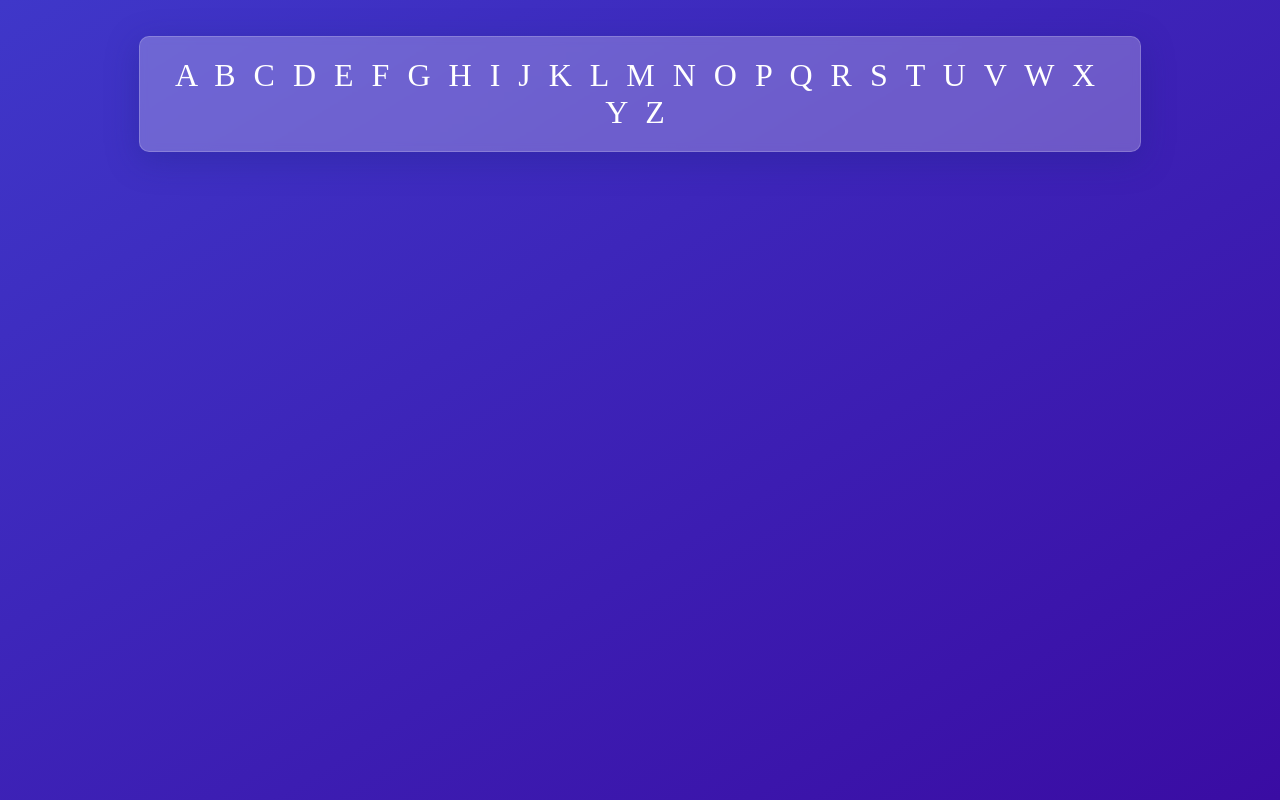
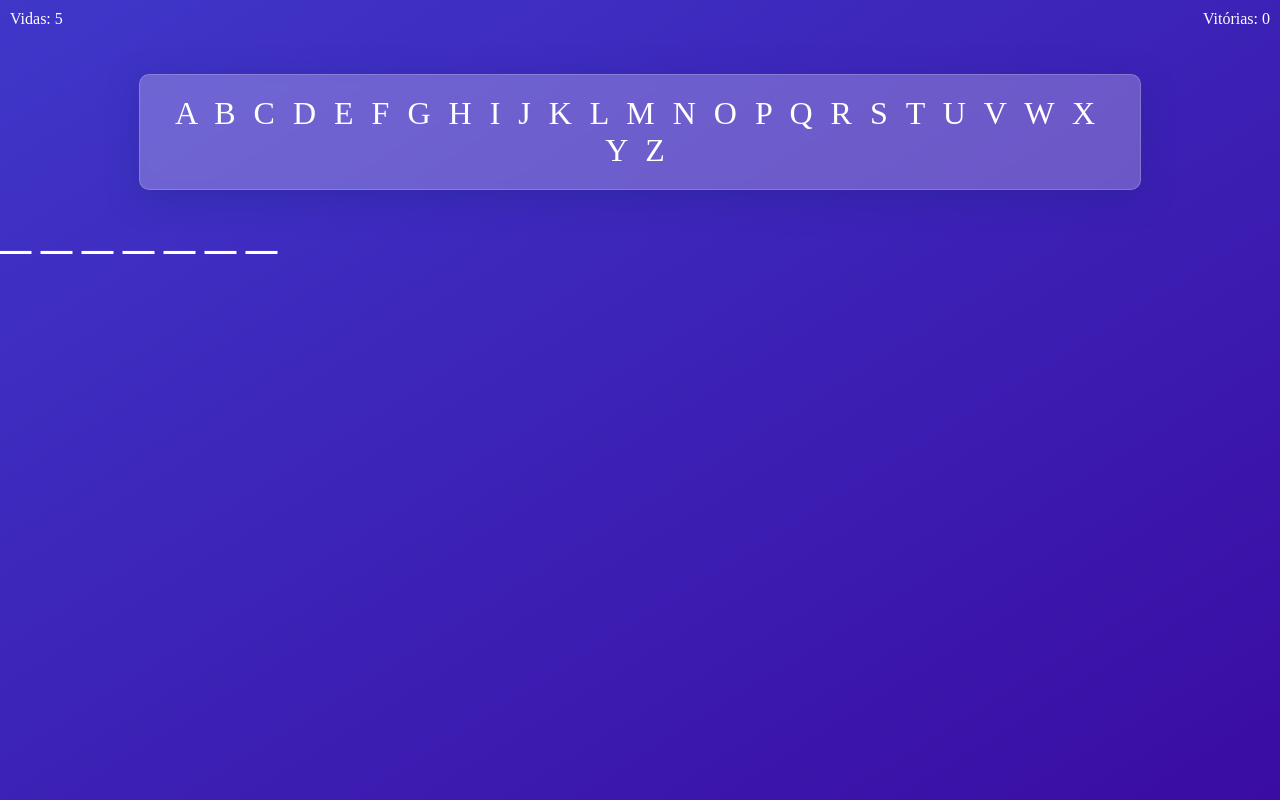
Before and after one commit to antonxandre/synthwords-purejs, a plain HTML site: page index.html in a window 1280 px wide. Drawn offline with Linux system fonts and the light colour scheme.

Commit message:
Primeira versao

```diff
--- a/app.js
+++ b/app.js
@@ -0,0 +1,111 @@
+const palavras = [
+    "ALGORITMO",
+    "CONSOLE",
+];
+const QUANTIDADE_VIDAS = 5;
+let palavraOriginal = '';
+let palavraEmJogo = ''
+let venceu = false;
+
+let vidas = QUANTIDADE_VIDAS;
+let vitorias = 0;
+
+let palavraAleatoria = function () {
+    randomPalavra = palavras[Math.floor(Math.random() * palavras.length)];
+    palavraOriginal = randomPalavra;
+    return randomPalavra;
+}
+
+let alfabeto = ["A", "B", "C", "D", "E", "F", "G", "H", "I", "J", "K", "L", "M", "N", "O", "P", "Q", "R", "S", "T", "U", "V", "W", "X", "Y", "Z"];
+let alfabetoNovo = [];
+
+const palavraDigitada = document.getElementById('palavra-digitada');
+const vidasElement = document.getElementById('vidas');
+const vitoriasElement = document.getElementById('vitorias');
+
+
+let renderPalavraSecreta = function () {
+    let palavra = palavraAleatoria();
+    palavra = palavra.replace(/[a-z]/gi, '_');
+    palavraEmJogo = palavra;
+    palavraDigitada.innerHTML = palavra;
+
+    return palavra;
+}
+
+function run() {
+
+    vidasElement.innerHTML = `Vidas: ${vidas}`;
+    vitoriasElement.innerHTML = `Vitórias: ${vitorias}`;
+    renderPalavraSecreta();
+    alfabeto = ["A", "B", "C", "D", "E", "F", "G", "H", "I", "J", "K", "L", "M", "N", "O", "P", "Q", "R", "S", "T", "U", "V", "W", "X", "Y", "Z"];
+    alfabetoNovo = [];
+    //escuta teclas do teclado
+    let alfabetHtmlList = alfabeto.map(e => `<a class="shadowLetter" onclick="adicionarLetra('${e}')" href="#letra=${e}"> ${e} </a>`).join('');
+     document.querySelector('#alfabeto').innerHTML = alfabetHtmlList;
+    document.addEventListener('keydown', (event) => {
+
+            var key = event.key;
+            if (alfabeto.indexOf(key.toUpperCase()) > -1) {
+                adicionarLetra(key.toUpperCase());
+            }
+
+    }, false);
+};
+
+let adicionarLetra = (letra) => {
+    removerLetraAlfabeto(letra)
+    if (palavraOriginal.includes(letra)) {
+        let novaPalavraComAcertos = ''
+        palavraOriginal.split('').map((e, index) => {
+            let char = palavraEmJogo[index];
+            if (e === letra) {
+                char = e;
+            }
+            novaPalavraComAcertos += char;
+        });
+        palavraEmJogo = novaPalavraComAcertos;
+
+        verificarSeVenceu();
+        palavraDigitada.innerHTML = palavraEmJogo;
+    }
+    else {
+        perdeuUmaChance();
+    }
+
+}
+
+
+let verificarSeVenceu = () => {
+    if (palavraEmJogo === palavraOriginal) {
+        venceu = true;
+        //re-inicializa
+        vidas = QUANTIDADE_VIDAS;
+        vitorias++;
+        vitoriasElement.innerHTML = `Vitórias: ${vitorias}`;
+        alert('Parabéns, você venceu!');
+        run();
+    }
+}
+let perdeuUmaChance = () => {
+    vidas--;
+    vidasElement.innerHTML = `Vidas: ${vidas}`;
+    if (vidas <= 0) {
+        alert('Você perdeu, não foi dessa vez.');
+        run();
+    }
+}
+
+let removerLetraAlfabeto = (letra) => {
+    for (i = 0; i < alfabeto.length; i++) {
+        let index = alfabeto.indexOf(letra);
+        if (index > -1) {
+            alfabetoNovo = (alfabetoNovo + alfabeto.splice(index, 1));
+            console.log(alfabeto.length)
+            let newhtmlList = alfabeto.map(e => `<a class="shadowLetter" onclick="adicionarLetra('${e}')" href="#letra=${e}"> ${e} </a>`).join('');
+            document.querySelector('#alfabeto').innerHTML = newhtmlList;
+        }
+    }
+};
+
+run();
--- a/index.html
+++ b/index.html
@@ -1,7 +1,5 @@
 <!DOCTYPE html>
-<html lang="en">
-
-
+<html lang="pt">
 <head>
     <meta charset="UTF-8">
     <meta http-equiv="X-UA-Compatible" content="IE=edge">
@@ -15,14 +13,15 @@
 
 
 <body>
+<div id="vidas">
 
-    <!-- navegacaio -->
-    <!-- <div class="navbg">
-        <div id="nav"></div>
-    </div> -->
+</div>
+<div id="vitorias">
 
+</div>
     <br>
     <br>
+
 
     <div class="glass content-container">
         <center>
@@ -33,6 +32,7 @@
 
 
 </body>
-<script src="./views/alfabeto.js" async></script>
+
+<script src="./app.js" ></script>
 
 </html>
--- a/style.css
+++ b/style.css
@@ -57,8 +57,10 @@ border: 1px solid rgba( 255, 255, 255, 0.18 );
 
 #palavra-digitada{
     color: #fff;
-    font-size: 72px;
+    font-size: 62px;
+    letter-spacing: 10px;
     margin: 0 auto;
+
 }
 #alfabeto{
     height: 100%;
@@ -76,3 +78,14 @@ border: 1px solid rgba( 255, 255, 255, 0.18 );
     color: #F72585;
     filter: drop-shadow(3px 3px 10px #4361EE) drop-shadow(3px 3px 10px #480CA8);
   }
+#vidas{
+    color: white;
+    padding: 10px;
+}
+#vitorias{
+    color: white;
+    padding: 10px;
+    position: absolute;
+    right: 0;
+    top: 0;
+}
--- a/views/alfabeto.js
+++ /dev/null
@@ -1,36 +0,0 @@
-const alfabeto = ["A", "B", "C", "D", "E", "F", "G", "H", "I", "J", "K", "L", "M", "N", "O", "P", "Q", "R", "S", "T", "U", "V", "W", "X", "Y", "Z"];
-let alfabetoNovo = [];
-
-
-let alfabetHtmlList = alfabeto.map(e => `<a class="shadowLetter" onclick="adicionarLetra('${e}')" href="#letra=${e}"> ${e} </a>`).join('');
-//const alfabetoAtualizado = alfabeto;
-
-const elem = document.querySelector('#alfabeto').innerHTML = alfabetHtmlList;
-const palavraDigitada = document.getElementById('palavra-digitada');
-
-
-
-document.addEventListener('keydown', (event) => {
-    var key = event.key;
-
-    if (alfabeto.indexOf(key.toUpperCase()) > -1) {
-        adicionarLetra(key.toUpperCase());
-
-    }
-}, false);
-
-let adicionarLetra = function (letra) {
-    palavraDigitada.innerHTML += letra;
-    (function () {
-        for (i = 0; i < alfabeto.length; i++) {
-            let index = alfabeto.indexOf(letra);
-            if (index > -1) {
-                alfabetoNovo = (alfabetoNovo + alfabeto.splice(index, 1));
-                console.log(alfabeto.length)
-                let newhtmlList = alfabeto.map(e => `<a class="shadowLetter" onclick="adicionarLetra('${e}')" href="#letra=${e}"> ${e} </a>`).join('');
-                document.querySelector('#alfabeto').innerHTML = newhtmlList;
-
-            }
-        }
-    })();
-}
```
Also changed, not shown: views/random_word.js (deleted, +0 -33 lines), components/nav.js (added).
